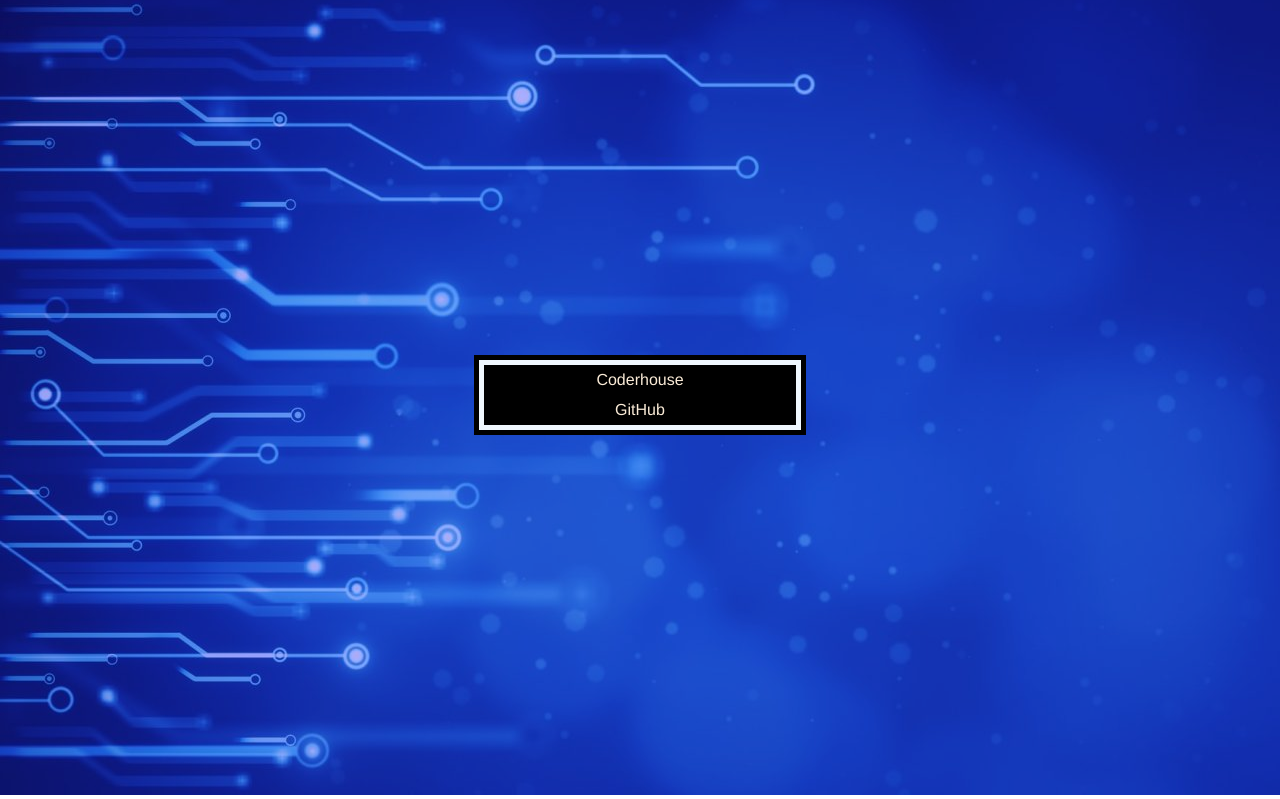
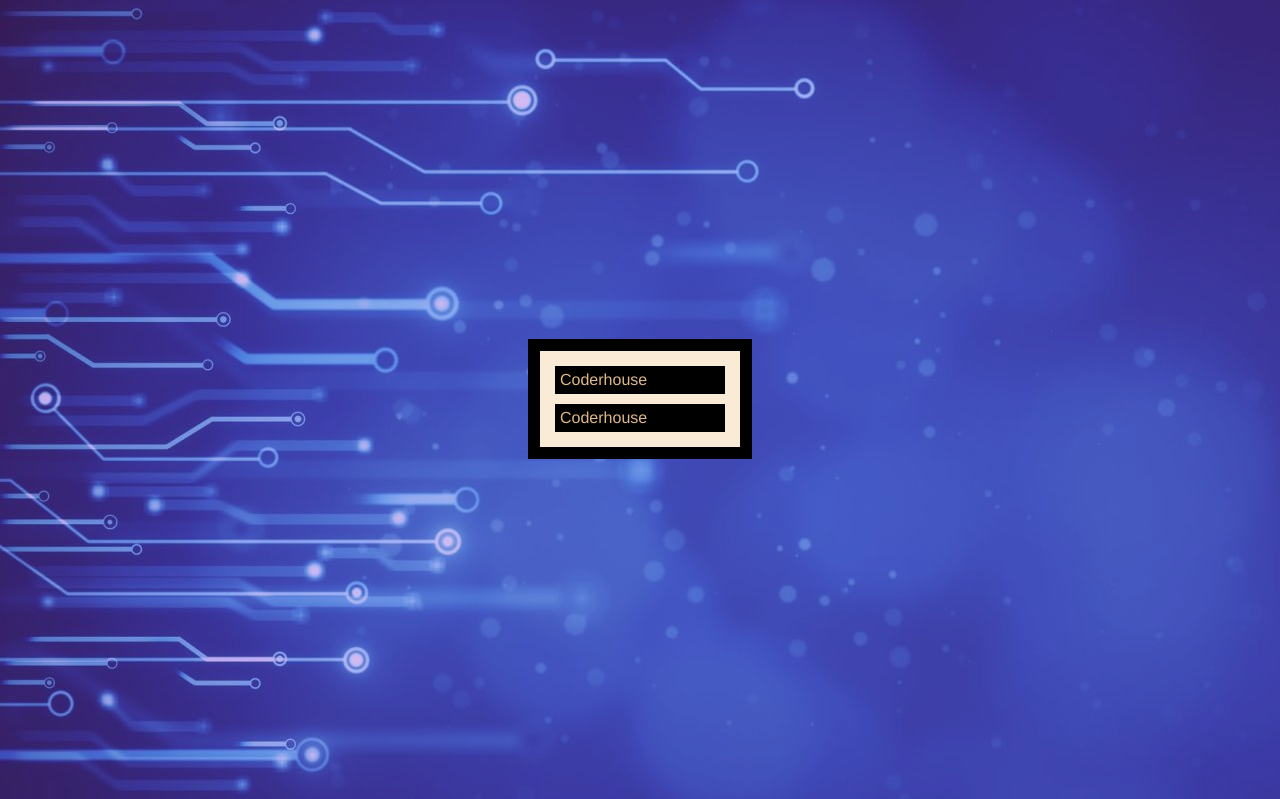
Before and after one commit to danifel01/Project2_Important_Links, a plain HTML site: page indexcopy.html in a window 1280 px wide. Shown: the part 66-865 px from the top of the page. Drawn offline with Linux system fonts and the light colour scheme.

Commit message:
corrections

```diff
--- a/css/style.css
+++ b/css/style.css
@@ -13,7 +13,7 @@ header{
     padding: 12px;
 }
 main{
-    background-image: url(../assets/Img3.jpg);
+    background-image: url(../assets/Img1.jpg);
     width: 100%;
     height: 100vh;
     display: flex;
--- a/css/stylecopy.css
+++ b/css/stylecopy.css
@@ -2,7 +2,7 @@
     margin: 0;
     padding: 0;
     font-family: 'Franklin Gothic Medium', 'Arial Narrow', Arial, sans-serif;
-    color: antiquewhite;
+    color: burlywood;
     list-style: none;
     text-decoration: none;
 }
@@ -10,36 +10,36 @@ header{
     background-color: black;
     display: flex;
     justify-content: space-around;
-    padding: 12px;
+    padding: 14px;
 }
 main{
-    background-image: url(../assets/Img3.jpg);
+    background-image: url(../assets/Img1.jpg);
+    height: 100vh;
     width: 100%;
-    height: 100vh;
     display: flex;
     justify-content: space-around;
     align-items: center;
 }
 .item1{
+    background-color: blueviolet;
+    height: 100vh;
+    width: 100%;
     position: absolute;
-    background-color: blue;
     opacity: 0.3;
-    width: 100%;
-    height: 100vh;
 }
 .item2{
     z-index: 1;
     background-color: black;
-    padding: 5px;
+    display: flex;
+    padding: 12px;
 }
 .item3{
-    background-color: aliceblue;
+    background-color: antiquewhite;
     padding: 5px;
 }
 .item4{
     background-color: black;
-    padding: 6px;
-    width: 300px;
-    display: flex;
-    justify-content: space-around;
+    padding: 5px;
+    margin: 10px;
+    width: 160px;
 }
--- a/indexcopy.html
+++ b/indexcopy.html
@@ -8,17 +8,17 @@
 </head>
 <body>
     <header>
-        <h1> Important Links </h1>
+        <h1>Important Links</h1>
     </header>
     <main>
         <section class="item1"></section>
         <div class="item2">
             <ul class="item3">
                 <div class="item4">
-                    <li> <a href="https://plataforma-beta.coderhouse.com"> Coderhouse </a> </li>
+                    <li><a href="">Coderhouse</a></li>
                 </div>
                 <div class="item4">
-                    <li> <a href="https://chatgpt.com"> GitHub </a> </li>
+                    <li><a href="">Coderhouse</a></li>
                 </div>
             </ul>
         </div>
```
Also changed, not shown: index.html (+8 -3 lines), assets/Img1.jpg (renamed from assets/Img3.jpg), assets/Img1.png (deleted), assets/Img2.png (deleted).
